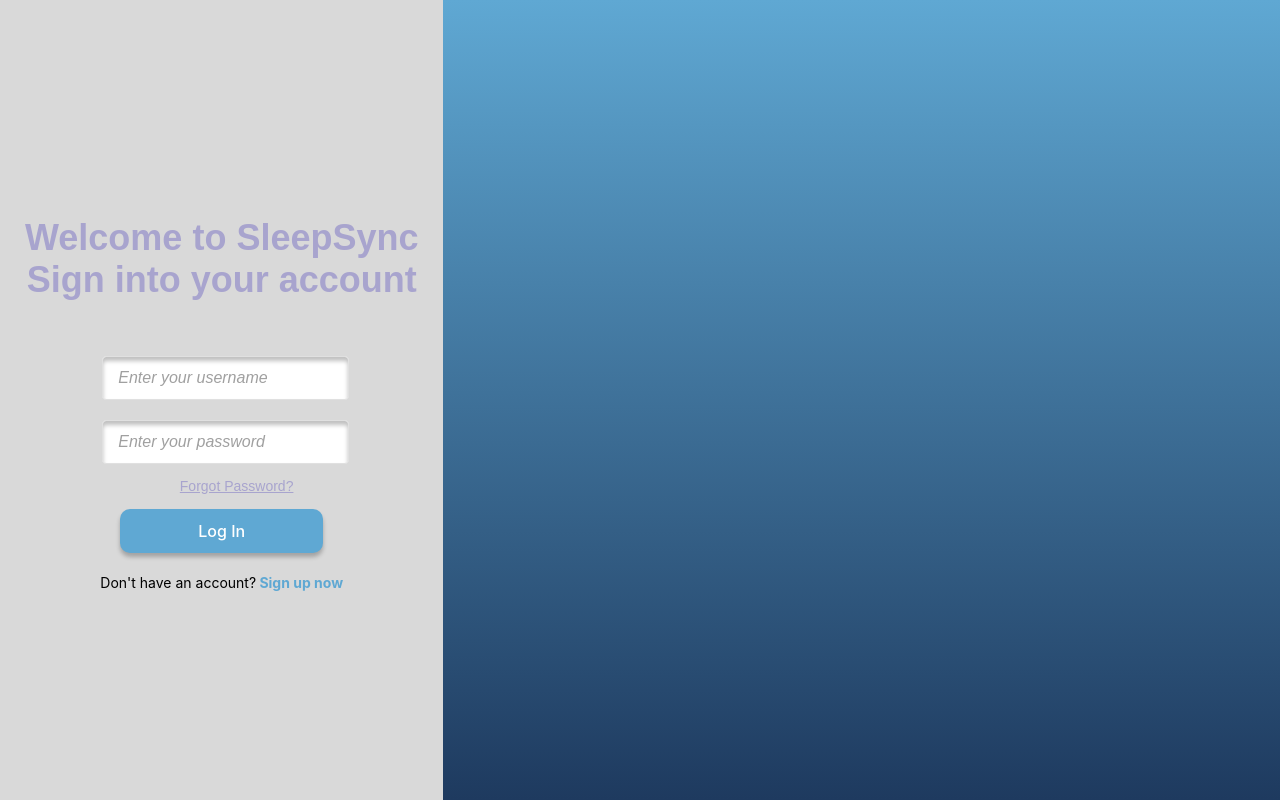
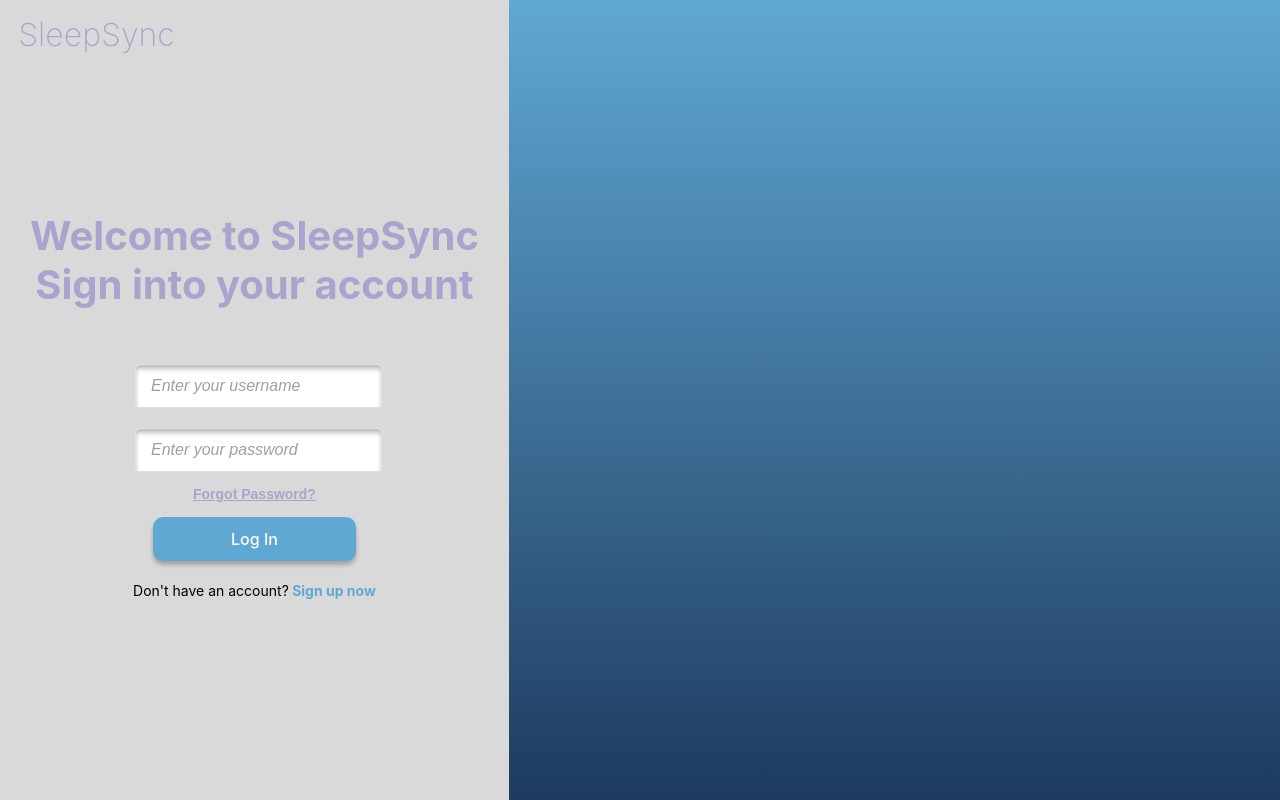
Before and after one commit to josuedjohnson/SleepTrackerApp, a React (Vite) app in the folder sleep-tracker-app/: page / in a window 1280 px wide. Built offline with nearby package versions, Linux system fonts and the light colour scheme.

Commit message:
Logo added to Log-In page; Log-In page CSS done

```diff
--- a/sleep-tracker-app/src/pages/LogInPage.tsx
+++ b/sleep-tracker-app/src/pages/LogInPage.tsx
@@ -35,6 +35,7 @@ function LogInPage() {
     <>
     <div className="container">
       <div className="left-panel">
+      <div className="logo">SleepSync</div>
         <h1>Welcome to SleepSync<br></br>Sign into your account</h1>
         <form onSubmit={handleLogin}>
           <InputBox
--- a/sleep-tracker-app/src/styles/Login.css
+++ b/sleep-tracker-app/src/styles/Login.css
@@ -11,8 +11,23 @@ body {
     height: 100vh;
 }
 
+.logo {
+    position: absolute;
+    top: 15px;
+    left: 5px;
+    color: #A8A4CE;
+    font-size: 32px;
+    font-style: normal;
+    font-weight: 200;
+    line-height: normal;
+    width: 183px;
+    height: 47px;
+    flex-shrink: 0;
+}
+
 .left-panel {
     height: 100vh;
+    position: relative;
     background: #D9D9D9;
     display: flex;
     flex-direction: column;
@@ -23,15 +38,16 @@ body {
 
 .left-panel h1 {
     color: #A8A4CE;
-    font-family: Poppins, sans-serif;
-    font-size: 36px;
+    font-size: 40px;
     font-style: normal;
     font-weight: 700;
     line-height: normal;
     text-align: center;
     margin-bottom: 35px;
-    padding: 0 25px;
+    padding: 0 30px;
 }
+
+
 
 .input-box {
     width: 90%;
@@ -73,10 +89,10 @@ body {
     color: #A8A4CE;
     font-family: Poppins, sans-serif;
     font-style: normal;
-    font-weight: 100;
+    font-weight: 700;
     line-height: normal;
-    text-align: right;
-    width: 80%;
+    text-align: center;
+    width: 100%;
     margin-bottom: 15px;
     cursor: pointer;
     text-decoration: underline;
@@ -85,7 +101,6 @@ body {
 .sign-up-text {
     font-size: 14px;
     color: #000;
-
 }
 
 .sign-up-link {
```
